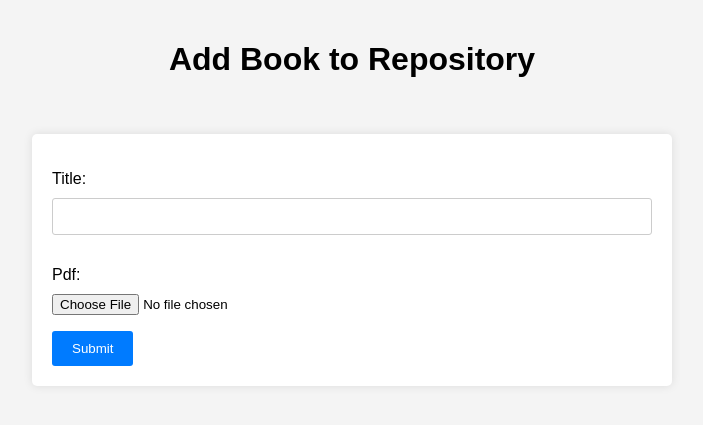
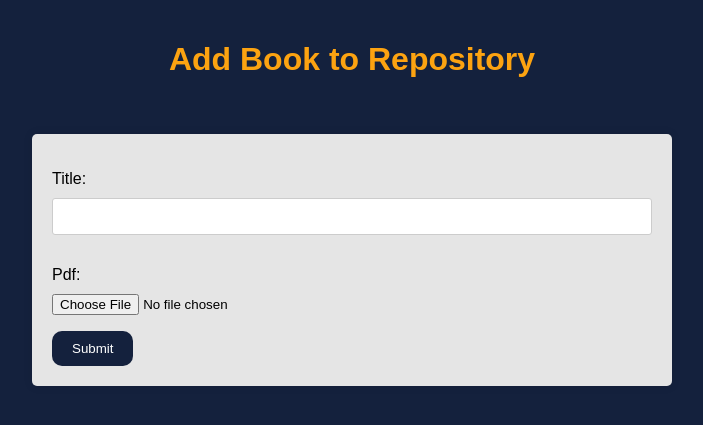
Before and after one commit to Nandana-2/Book-repository, a Django app: page /add_book in a window 1280 px wide. Shown: the top 425 px of the page, without its empty margins (288-991 px from the left). Run offline with Django 5.2, Linux system fonts and the light colour scheme; the visitor is signed in with stand-in values (Sample User, id 1).

Commit message:
restyling2

```diff
--- a/Books/templates/add_book.html
+++ b/Books/templates/add_book.html
@@ -7,32 +7,34 @@
     <style>
         body {
             font-family: Arial, sans-serif;
-            background-color: #f4f4f4;
+            background-color: #14213d;
             margin: 0;
             padding: 20px;
         }
         h1 {
             text-align: center;
             margin-bottom: 20px;
+            color: #fca311;
         }
         form {
             max-width: 600px;
             margin: 0 auto;
-            background-color: #fff;
+            background-color: #e5e5e5;
             padding: 20px;
             box-shadow: 0 0 10px rgba(0, 0, 0, 0.1);
             border-radius: 5px;
         }
         form input[type="submit"] {
             padding: 10px 20px;
-            background-color: #007bff;
+            background-color: #14213d;
             color: #fff;
             border: none;
-            border-radius: 3px;
+            border-radius: 10px;
             cursor: pointer;
         }
         form input[type="submit"]:hover {
-            background-color: #0056b3;
+            background-color: #000000;
+            border-radius: 10px;
         }
         label {
             margin-bottom: 10px;
--- a/Books/templates/index.html
+++ b/Books/templates/index.html
@@ -63,6 +63,7 @@
         .delete_btn:hover {
             background-color: #d43939;
             color: #fff;
+            cursor: pointer;
         }
     </style>
 </head>
```
